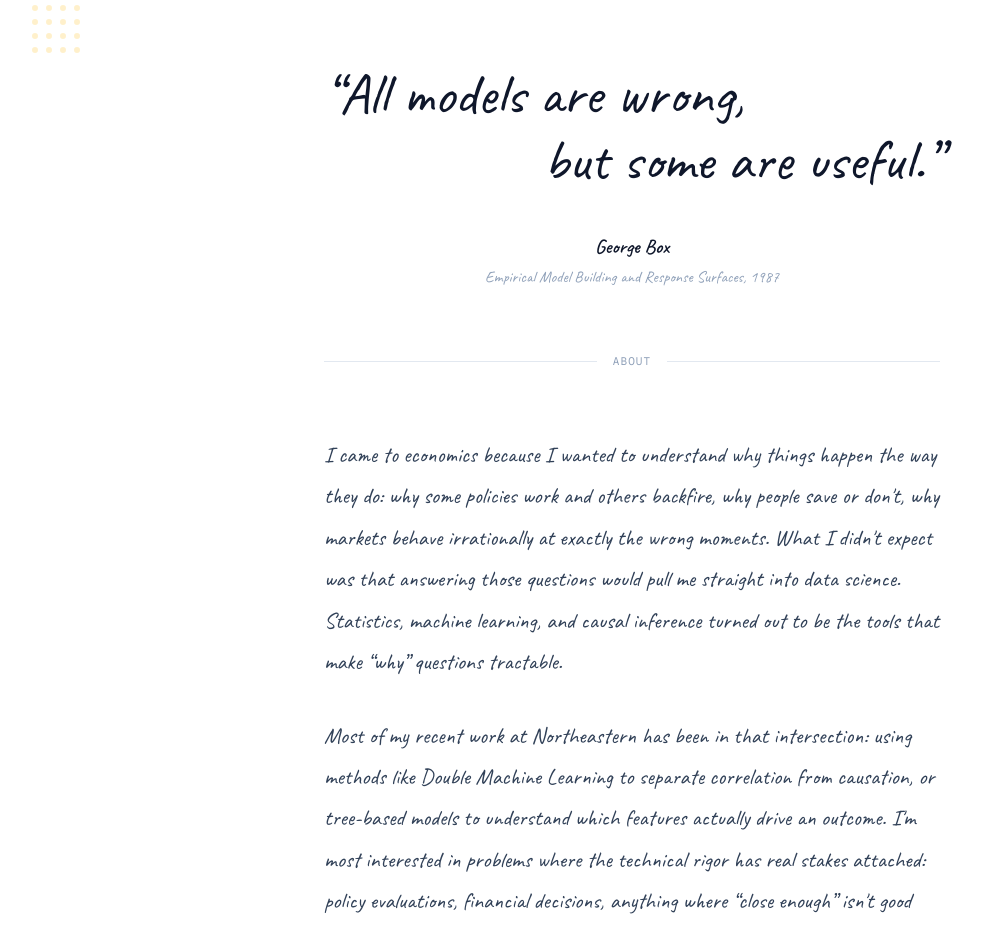
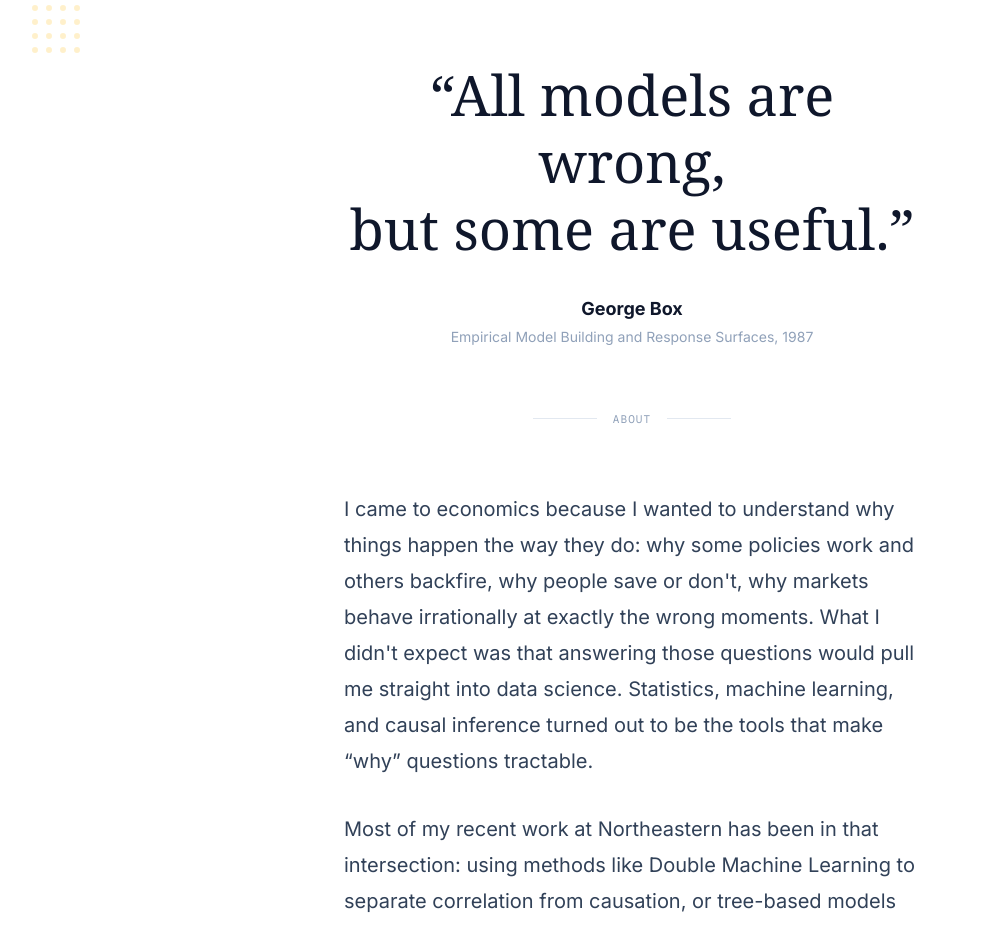
Before and after one commit to maggie20041027-svg/econ-portfolio, a Next.js app: page /about in a window 1280 px wide. Shown: the part 100-1026 px from the top of the page, without its empty margins (8-991 px from the left). Built offline with nearby package versions, Linux system fonts and the light colour scheme.

Commit message:
add About section

```diff
--- a/app/about/page.tsx
+++ b/app/about/page.tsx
@@ -1,8 +1,5 @@
 import type { Metadata } from "next";
-import { Caveat } from "next/font/google";
 import { Navbar } from "@/components/Navbar";
-
-const caveat = Caveat({ subsets: ["latin"], weight: ["400", "600"] });
 
 export const metadata: Metadata = {
   title: "About · Maggie Ma",
@@ -14,7 +11,7 @@ export default function AboutPage() {
   return (
     <>
       <Navbar />
-      <main className={`min-h-[calc(100vh-4rem)] ${caveat.className}`}>
+      <main className="min-h-[calc(100vh-4rem)]">
         <div className="relative overflow-hidden">
 
           {/* Decorative dot grids */}
@@ -29,43 +26,37 @@ export default function AboutPage() {
             ))}
           </div>
 
-          <div className="max-w-[680px] mx-auto px-8 py-24 space-y-16">
+          {/* Single centered column */}
+          <div className="max-w-[640px] mx-auto px-8 py-24 text-center space-y-16">
 
-            {/* Quote — staggered layout */}
-            <blockquote className="space-y-10">
-              <div className="text-[2.6rem] sm:text-[3.6rem] leading-[1.15] text-slate-900 dark:text-slate-100 select-none">
-                {/* Line 1: anchored left */}
-                <p className="text-left pr-[18%]">
-                  &ldquo;All models are wrong,
-                </p>
-                {/* Line 2: anchored right */}
-                <p className="text-right pl-[18%]">
-                  but some are useful.&rdquo;
-                </p>
-              </div>
-
-              <footer className="text-center space-y-1">
-                <p className="text-xl font-semibold text-slate-900 dark:text-slate-100">
+            {/* Quote */}
+            <blockquote className="space-y-8">
+              <p className="font-serif text-[2.75rem] sm:text-[3.5rem] leading-[1.2] text-slate-900 dark:text-slate-100">
+                &ldquo;All models are wrong,
+                <br className="hidden sm:block" /> but some are useful.&rdquo;
+              </p>
+              <footer className="space-y-1">
+                <p className="text-lg font-bold text-slate-900 dark:text-slate-100">
                   George Box
                 </p>
-                <p className="text-base text-slate-400 dark:text-slate-500">
+                <p className="text-sm text-slate-400 dark:text-slate-500">
                   Empirical Model Building and Response Surfaces, 1987
                 </p>
               </footer>
             </blockquote>
 
             {/* Divider */}
-            <div className="flex items-center gap-4">
-              <div className="h-px flex-1 bg-slate-200 dark:bg-slate-800" />
+            <div className="flex items-center justify-center gap-4">
+              <div className="h-px w-16 bg-slate-200 dark:bg-slate-800" />
               <span className="font-mono text-[11px] text-slate-400 dark:text-slate-600 tracking-widest uppercase">
                 about
               </span>
-              <div className="h-px flex-1 bg-slate-200 dark:bg-slate-800" />
+              <div className="h-px w-16 bg-slate-200 dark:bg-slate-800" />
             </div>
 
             {/* Prose */}
-            <div className="space-y-8">
-              <p className="text-[1.4rem] leading-[1.85] text-slate-700 dark:text-slate-300">
+            <div className="space-y-8 text-left">
+              <p className="text-[1.25rem] leading-[1.8] text-slate-700 dark:text-slate-300">
                 I came to economics because I wanted to understand why things
                 happen the way they do: why some policies work and others
                 backfire, why people save or don&apos;t, why markets behave
@@ -76,7 +67,7 @@ export default function AboutPage() {
                 questions tractable.
               </p>
 
-              <p className="text-[1.4rem] leading-[1.85] text-slate-700 dark:text-slate-300">
+              <p className="text-[1.25rem] leading-[1.8] text-slate-700 dark:text-slate-300">
                 Most of my recent work at Northeastern has been in that
                 intersection: using methods like Double Machine Learning to
                 separate correlation from causation, or tree-based models to
@@ -86,7 +77,7 @@ export default function AboutPage() {
                 where &ldquo;close enough&rdquo; isn&apos;t good enough.
               </p>
 
-              <p className="text-[1.4rem] leading-[1.85] text-slate-700 dark:text-slate-300">
+              <p className="text-[1.25rem] leading-[1.8] text-slate-700 dark:text-slate-300">
                 Economics also gave me something that pure data science training
                 doesn&apos;t always: a way of thinking about incentives,
                 constraints, and tradeoffs before touching any data. When I
```
